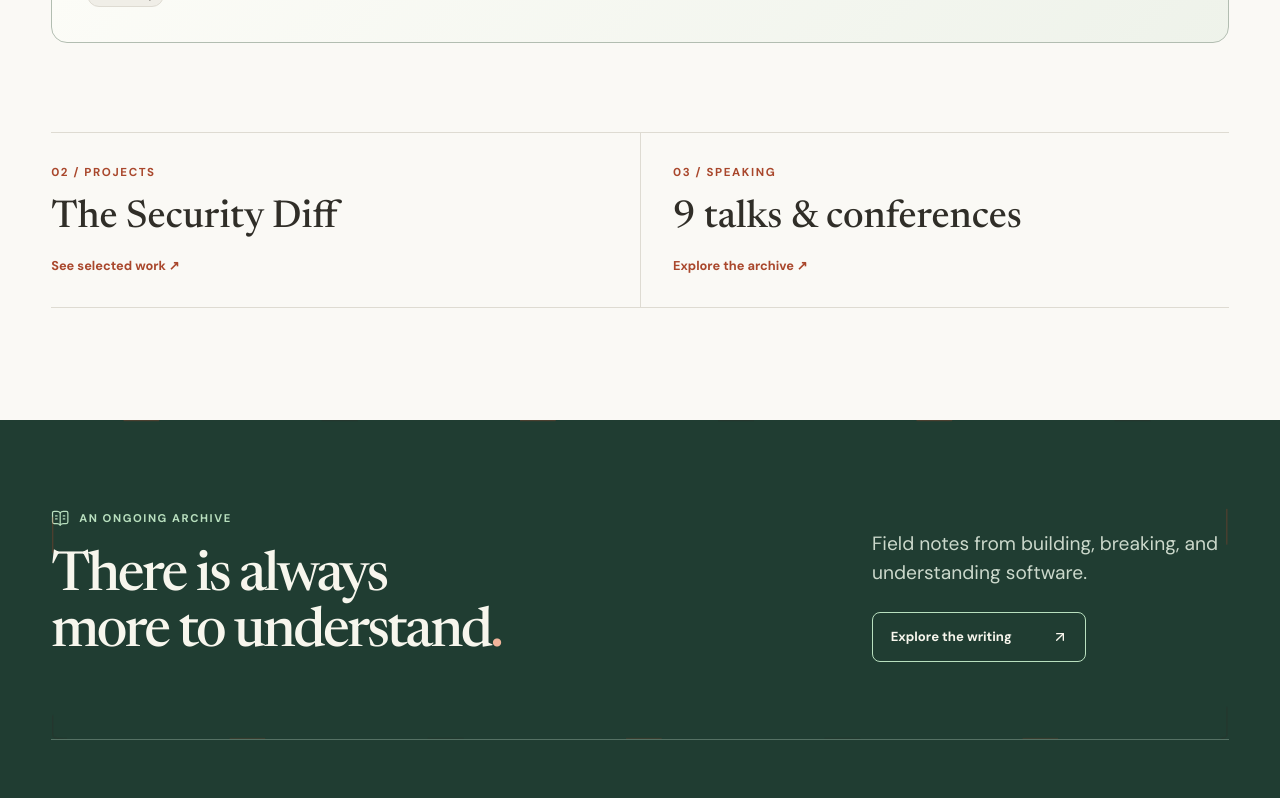
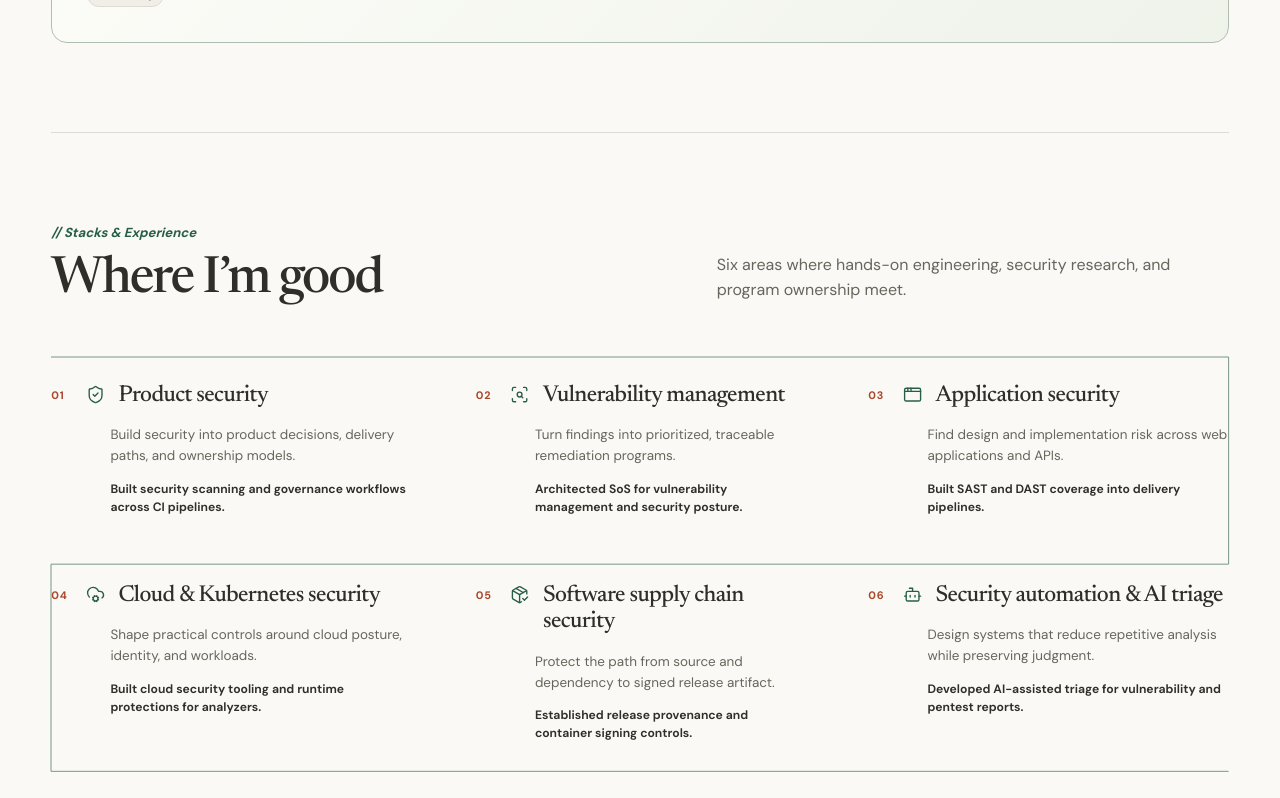
Before and after one commit to pankajmouriya/systems-understood, a Next.js app: page /portfolio in a window 1280 px wide. Shown: the part 1280-2078 px from the top of the page. Built offline with nearby package versions, Linux system fonts and the light colour scheme; no server answers.

Commit message:
Add portfolio capability ledger

```diff
--- a/src/app/globals.css
+++ b/src/app/globals.css
@@ -263,6 +263,29 @@ button { cursor: pointer; }
 .experience-details li { margin: .45rem 0; }
 .timeline-demo-page .portfolio-intro { padding-bottom: 3rem; }
 .timeline-demo-page > section { max-width: 68rem; margin: 0 auto; }
+.capability-section { padding: clamp(4rem, 7vw, 6.5rem) 0; border-top: 1px solid var(--border); }
+.capability-header { display: flex; align-items: end; justify-content: space-between; gap: 2rem; margin-bottom: clamp(2.25rem, 4vw, 3.5rem); }
+.capability-kicker { margin: 0 0 .7rem; color: var(--teal); font-size: .82rem; font-style: italic; font-weight: 700; }
+.capability-header h2 { margin: 0; font: 500 clamp(2.4rem, 4vw, 3.7rem)/1.02 var(--font-display), Georgia, serif; letter-spacing: -.04em; }
+.capability-header > p { max-width: 32rem; margin: 0 0 .2rem; color: var(--muted); line-height: 1.6; }
+.capability-ledger { position: relative; }
+.capability-ledger ol { position: relative; z-index: 1; display: grid; grid-template-columns: repeat(3, minmax(0, 1fr)); margin: 0; padding: 0; list-style: none; }
+.capability-ledger li { min-height: 12.5rem; padding: 1.6rem clamp(1.1rem, 2.5vw, 2.4rem) 1.8rem; }
+.capability-ledger li:nth-child(3n + 1) { padding-left: 0; }
+.capability-ledger li:nth-child(3n) { padding-right: 0; }
+.capability-title-row { display: grid; grid-template-columns: 1.6rem 1.5rem minmax(0, 1fr); align-items: start; gap: .55rem; }
+.capability-title-row > span { padding-top: .25rem; color: var(--accent); font-size: .68rem; font-weight: 750; font-variant-numeric: tabular-nums; letter-spacing: .08em; }
+.capability-title-row > svg { width: 1.2rem; height: 1.2rem; margin-top: .12rem; color: var(--teal); stroke-width: 1.7; }
+.capability-title-row h3 { margin: 0; font: 500 clamp(1.25rem, 1.8vw, 1.65rem)/1.15 var(--font-display), Georgia, serif; letter-spacing: -.025em; }
+.capability-ledger li > p { max-width: 36ch; margin: 1rem 0 .8rem 3.7rem; color: var(--muted); font-size: .84rem; line-height: 1.55; }
+.capability-ledger li > small { display: block; max-width: 42ch; margin-left: 3.7rem; color: var(--foreground); font-size: .76rem; font-weight: 650; line-height: 1.5; }
+.capability-route { position: absolute; z-index: 0; inset: 0; width: 100%; height: 100%; overflow: visible; pointer-events: none; }
+.capability-route path { fill: none; vector-effect: non-scaling-stroke; }
+.capability-route-base { stroke: color-mix(in srgb, var(--teal) 55%, var(--border)); stroke-width: 1; }
+.capability-signal { stroke: var(--accent); stroke-width: 1.6; stroke-dasharray: 7 93; opacity: 0; }
+.capability-ledger[data-active="true"] .capability-signal { animation: capability-signal-route 6.5s linear both; }
+.capability-route-mobile { display: none; }
+@keyframes capability-signal-route { 0% { opacity: 0; stroke-dashoffset: 0; } 8%, 82% { opacity: .9; } 100% { opacity: 0; stroke-dashoffset: -100; } }
 .portfolio-teasers { display: grid; grid-template-columns: 1fr 1fr; border-top: 1px solid var(--border); }
 .portfolio-teasers a { display: flex; flex-direction: column; gap: 1rem; padding: 2rem 2rem 2rem 0; border-bottom: 1px solid var(--border); color: var(--foreground); text-decoration: none; }
 .portfolio-teasers a + a { padding-left: 2rem; border-left: 1px solid var(--border); }
@@ -418,6 +441,16 @@ button { cursor: pointer; }
   .experience-company-mark img { width: 2rem; height: 2rem; }
   .experience-period { grid-column: 1 / -1; }
   .experience-panel-body { grid-template-columns: 1fr; gap: 1.5rem; }
+  .capability-section { padding: 3.5rem 0; }
+  .capability-header { align-items: start; flex-direction: column; gap: 1rem; margin-bottom: 2.25rem; }
+  .capability-header > p { max-width: 21rem; }
+  .capability-ledger ol { grid-template-columns: 1fr; }
+  .capability-ledger li { min-height: 0; padding: 1.4rem 0 1.7rem 2.4rem; }
+  .capability-ledger li:nth-child(3n + 1) { padding-left: 2.4rem; }
+  .capability-ledger li:nth-child(3n) { padding-right: 0; }
+  .capability-ledger li > p, .capability-ledger li > small { margin-left: 3.7rem; }
+  .capability-route-desktop { display: none; }
+  .capability-route-mobile { display: block; }
 }
 @media (max-width: 650px) {
   .home-intro { padding-top: 2.5rem; padding-bottom: 1.5rem; }
@@ -440,7 +473,7 @@ button { cursor: pointer; }
 @media (max-width: 600px) { .site-header-inner { gap: .65rem; } .mobile-menu-trigger { padding: .5rem; } .site-footer-inner { gap: 1rem; } .site-footer-inner { align-items: flex-start; flex-direction: column; } }
 @media (max-width: 600px) { .site-search-footer { display: none; } .site-search-result-description { white-space: normal; display: -webkit-box; -webkit-box-orient: vertical; -webkit-line-clamp: 2; } .site-search-dialog { top: 1rem; translate: -50% 0; } }
 @media (max-width: 360px) { .site-header-inner { flex-wrap: wrap; } .site-mark { flex-basis: 100%; } .mobile-theme-control { margin-left: 0; } }
-@media (prefers-reduced-motion: reduce) { html { scroll-behavior: auto; } .experience-rail-base span, .experience-milestone-logo { transition-duration: .01ms; } .experience-current-trace, .experience-current-trace rect, .experience-current-orbit circle { animation: none; } .experience-current-trace { opacity: .45; } .experience-current-trace rect { stroke-dashoffset: 0; } .experience-current-orbit circle { opacity: .55; stroke-dashoffset: 0; } }
+@media (prefers-reduced-motion: reduce) { html { scroll-behavior: auto; } .experience-rail-base span, .experience-milestone-logo { transition-duration: .01ms; } .experience-current-trace, .experience-current-trace rect, .experience-current-orbit circle, .capability-ledger[data-active="true"] .capability-signal { animation: none; } .experience-current-trace { opacity: .45; } .experience-current-trace rect { stroke-dashoffset: 0; } .experience-current-orbit circle { opacity: .55; stroke-dashoffset: 0; } .capability-signal { opacity: .45; stroke-dashoffset: 0; } }
 
 /* Shadcn Studio Hero 44: personal introduction and a physical portrait. */
 .profile-hero { padding-bottom: 1rem; }
--- a/src/app/portfolio/page.tsx
+++ b/src/app/portfolio/page.tsx
@@ -1,6 +1,7 @@
 import type { Metadata } from 'next';
 import Link from 'next/link';
 import { PortfolioNav } from '@/components/portfolio/PortfolioNav';
+import { CapabilityLedger } from '@/components/portfolio/CapabilityLedger';
 import Process from '@/components/shadcn-studio/blocks/timeline-component-07/timeline-component-07';
 import { experienceSteps } from '@/lib/experience-timeline';
 import { selectedProjects, talks } from '@/lib/portfolio';
@@ -14,6 +15,7 @@ export default function PortfolioPage() {
     <section className="portfolio-section" aria-labelledby="experience-heading"><div className="portfolio-section-header"><div><p className="eyebrow">01 / Experience</p><h2 id="experience-heading">Where I’ve worked</h2></div><p>From consulting and security research to product security at scale.</p></div>
       <Process data={experienceSteps} />
     </section>
+    <CapabilityLedger />
     <section className="portfolio-teasers" aria-label="More from the portfolio"><Link className="surface-sheen" href="/portfolio/projects"><span className="eyebrow">02 / Projects</span><strong>{selectedProjects[0].name}</strong><span>See selected work ↗</span></Link><Link className="surface-sheen" href="/portfolio/talks"><span className="eyebrow">03 / Speaking</span><strong>{talks.length} talks &amp; conferences</strong><span>Explore the archive ↗</span></Link></section>
   </main>;
 }
--- /dev/null
+++ b/src/components/portfolio/CapabilityLedger.tsx
@@ -0,0 +1,82 @@
+'use client';
+
+import { useRef } from 'react';
+import { AppWindow, Bot, CloudCog, PackageCheck, ScanSearch, ShieldCheck, type LucideIcon } from 'lucide-react';
+import { useSceneVisibility } from '@/components/effects/use-security-stories';
+
+type Capability = {
+  title: string;
+  description: string;
+  evidence: string;
+  icon: LucideIcon;
+};
+
+const capabilities: Capability[] = [
+  {
+    title: 'Product security',
+    description: 'Build security into product decisions, delivery paths, and ownership models.',
+    evidence: 'Built security scanning and governance workflows across CI pipelines.',
+    icon: ShieldCheck,
+  },
+  {
+    title: 'Vulnerability management',
+    description: 'Turn findings into prioritized, traceable remediation programs.',
+    evidence: 'Architected SoS for vulnerability management and security posture.',
+    icon: ScanSearch,
+  },
+  {
+    title: 'Application security',
+    description: 'Find design and implementation risk across web applications and APIs.',
+    evidence: 'Built SAST and DAST coverage into delivery pipelines.',
+    icon: AppWindow,
+  },
+  {
+    title: 'Cloud & Kubernetes security',
+    description: 'Shape practical controls around cloud posture, identity, and workloads.',
+    evidence: 'Built cloud security tooling and runtime protections for analyzers.',
+    icon: CloudCog,
+  },
+  {
+    title: 'Software supply chain security',
+    description: 'Protect the path from source and dependency to signed release artifact.',
+    evidence: 'Established release provenance and container signing controls.',
+    icon: PackageCheck,
+  },
+  {
+    title: 'Security automation & AI triage',
+    description: 'Design systems that reduce repetitive analysis while preserving judgment.',
+    evidence: 'Developed AI-assisted triage for vulnerability and pentest reports.',
+    icon: Bot,
+  },
+];
+
+function Route({ mobile = false }: { mobile?: boolean }) {
+  const path = mobile ? 'M4 0 V100' : 'M0 0 H100 V50 H0 V100 H100';
+  return <svg className={`capability-route capability-route-${mobile ? 'mobile' : 'desktop'}`} viewBox="0 0 100 100" preserveAspectRatio="none" aria-hidden="true">
+    <path className="capability-route-base" d={path} pathLength="100" />
+    <path className="capability-signal" d={path} pathLength="100" />
+  </svg>;
+}
+
+export function CapabilityLedger() {
+  const host = useRef<HTMLElement>(null);
+  const { motion, visible } = useSceneVisibility(host);
+
+  return <section ref={host} className="capability-section" aria-labelledby="capability-heading">
+    <header className="capability-header">
+      <div><p className="capability-kicker">{'// Stacks & Experience'}</p><h2 id="capability-heading">Where I’m good</h2></div>
+      <p>Six areas where hands-on engineering, security research, and program ownership meet.</p>
+    </header>
+    <div className="capability-ledger" data-active={motion && visible}>
+      <Route />
+      <Route mobile />
+      <ol>
+        {capabilities.map(({ title, description, evidence, icon: CapabilityIcon }, index) => <li key={title}>
+          <div className="capability-title-row"><span>{String(index + 1).padStart(2, '0')}</span><CapabilityIcon aria-hidden="true" /><h3>{title}</h3></div>
+          <p>{description}</p>
+          <small>{evidence}</small>
+        </li>)}
+      </ol>
+    </div>
+  </section>;
+}
```
Also changed, not shown: 2 other files (tests, documents, lock files or other folders).
